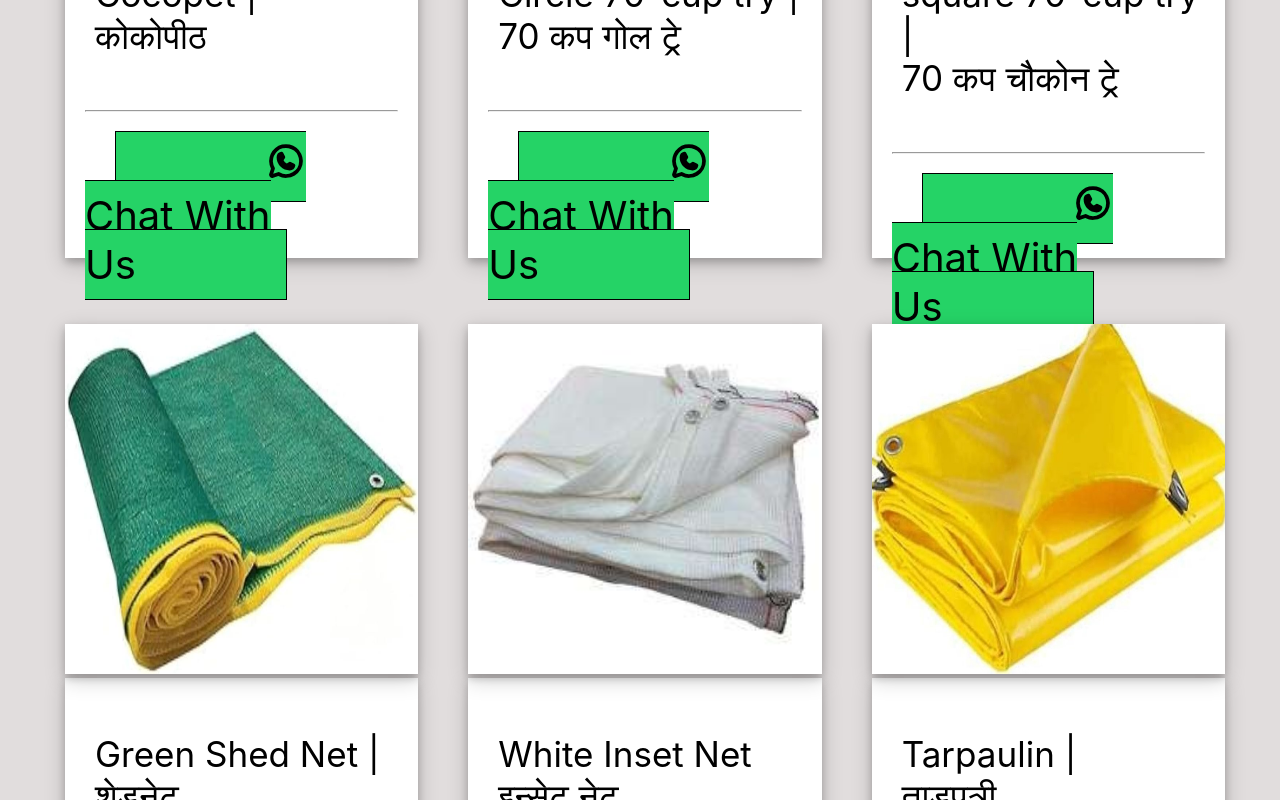
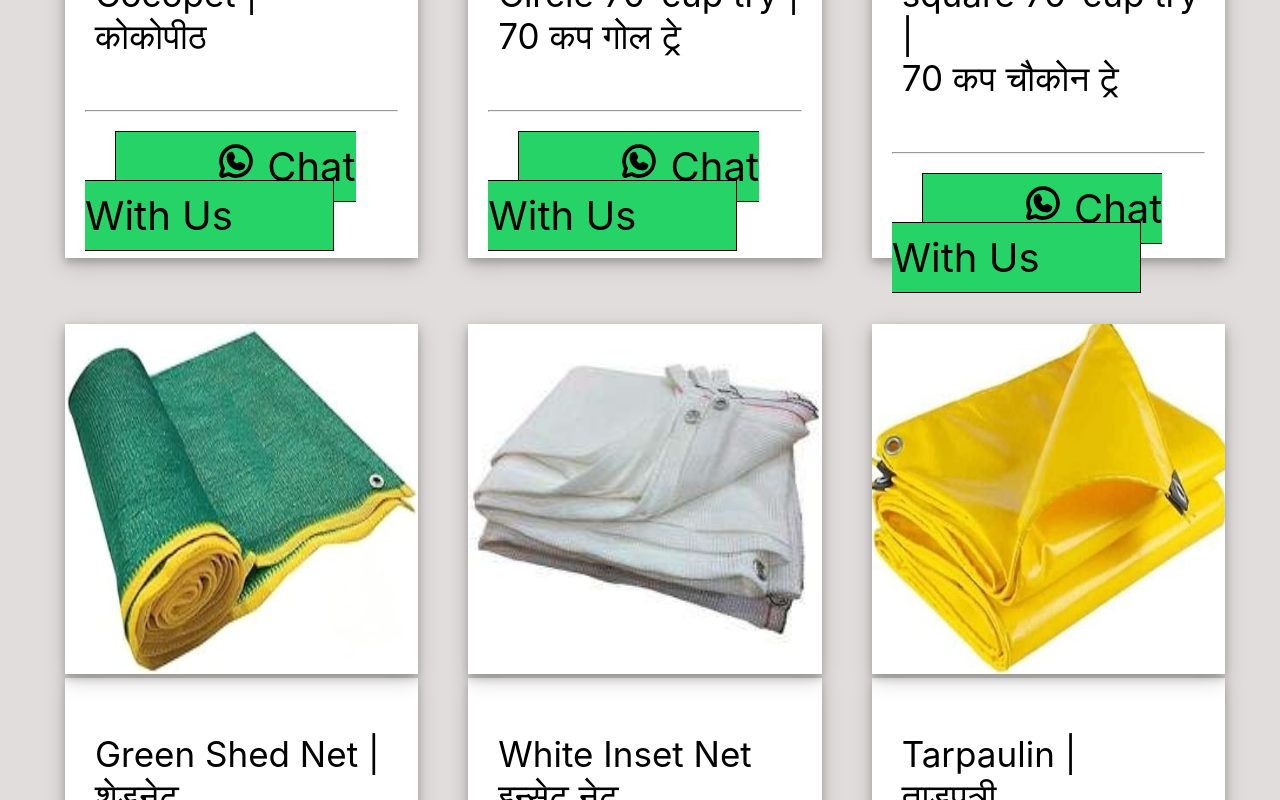
Before and after one commit to adityasakhale/agroweb2, a React (Create React App) app: page / in a window 1280 px wide. Shown: the part 2540-3340 px from the top of the page. Built offline with nearby package versions, Linux system fonts and the light colour scheme.

Commit message:
Update Products.css

```diff
--- a/src/Components/Products.css
+++ b/src/Components/Products.css
@@ -1,8 +1,4 @@
-/* * {
-    margin: 0;
-    padding: 0;
-    box-sizing: border-box;
-  } */
+
 
 h2{
     display: flex;
@@ -37,8 +33,8 @@ h3{
     background-color: rgb(37, 211, 102);
     font-size: 40px;
     padding: 10px;
-    padding-left: 150px;
-    padding-right: 150px;
+    padding-left: 100px;
+    padding-right: 100px;
     width: 200px;
     height: 100px;
     border: 1px solid;
```
